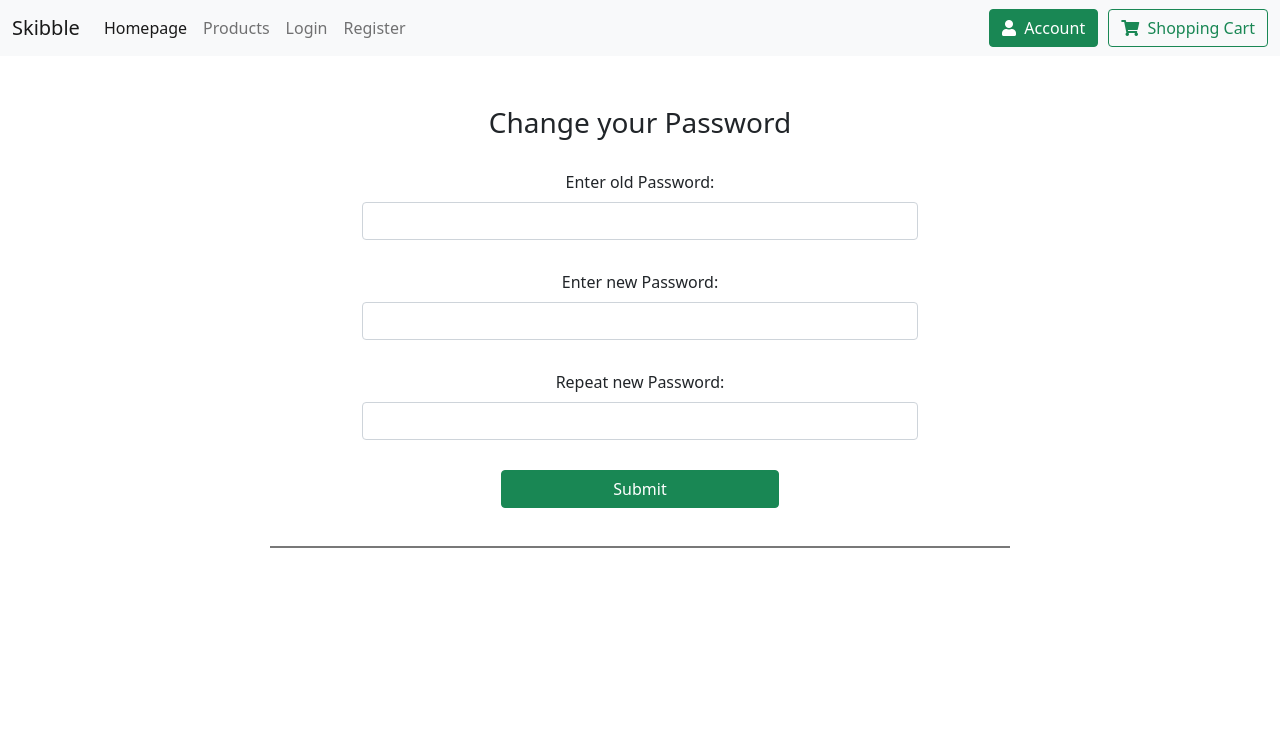
After one commit to PaulRauser/Webshop, a PHP site: page /HTML/profile.html in a window 1280 px wide. The commit adds this page. Shown: the top 747 px of the page. Run offline with PHP 8.4, Linux system fonts and the light colour scheme; some libraries are stand-ins or nearby versions.

Commit message:
Profile Page erstellt + Change Password fertig gemacht

```diff
--- a/CSS/homepage.css
+++ b/CSS/homepage.css
@@ -57,3 +57,7 @@
 .no-hover:hover {
     color: white;
 }
+
+.carousel-item {
+    cursor: pointer;
+}
--- /dev/null
+++ b/CSS/profile.css
@@ -0,0 +1,63 @@
+.change-password-section {
+    margin-top: 50px;
+    margin-bottom: 40px;
+    position: relative;
+}
+
+.change-password-section::after {
+    content: '';
+    position: absolute;
+    bottom: -40px;
+    width: 80%;
+    left: 10%;
+    height: 2px;
+    background-color: rgb(120,120,120);
+
+}
+
+.change-password-heading {
+    text-align: center;
+}
+
+.change-password {
+    position: relative;
+    width: 60%;
+    left: 20%;
+    min-width: 400px;
+}
+
+.forgot-password-button {
+    width: 30%;
+    position: relative;
+    left: 35%;
+    margin-top: 30px;
+}
+
+.copyright {
+    position: absolute;
+    top: 10000px;
+    width: 400px;
+    left: calc(50% - 200px);
+}
+
+.pw-change {
+    position: relative;
+    top: 10px;
+}
+
+.pw-info {
+    position: relative;
+    top: 5px;
+    left: 215px;
+    color: red;
+}
+
+.input-description {
+    margin-top: 30px;
+    margin-bottom: 8px;
+    text-align: center;
+}
+
+body {
+    overflow-x: hidden;
+}
--- a/HTML/forgot_password.html
+++ b/HTML/forgot_password.html
@@ -4,7 +4,7 @@
     <meta charset="UTF-8">
     <meta http-equiv="X-UA-Compatible" content="IE=edge">
     <meta name="viewport" content="width=device-width, initial-scale=1.0">
-    <title>Webshop</title>
+    <title>Skibble</title>
 
     <link href="../node_modules/bootstrap/dist/css/bootstrap.min.css" rel="stylesheet">
     <link href="../node_modules/@fortawesome/fontawesome-free/css/all.css" rel="stylesheet">
@@ -18,7 +18,7 @@
 <body>
   <nav class="navbar navbar-expand-lg navbar-light bg-light">
     <div class="container-fluid">
-      <a class="navbar-brand" href="index.html">Webshop</a>
+      <a class="navbar-brand" href="index.html">Skibble</a>
       <button class="navbar-toggler shadow-none" type="button" data-bs-toggle="collapse" data-bs-target="#navbarNav" aria-controls="navbarNav" aria-expanded="false" aria-label="Toggle navigation">
         <span class="navbar-toggler-icon"></span>
       </button>
--- a/HTML/login.html
+++ b/HTML/login.html
@@ -37,7 +37,7 @@
           </li>
         </ul>
       </div>
-      <a href="#" class="btn btn-outline-success left" role="button" aria-pressed="true" style="margin-right: 10px;">
+      <a href="profile.html" class="btn btn-outline-success left" role="button" aria-pressed="true" style="margin-right: 10px;">
         <i class="fas fa-user"></i>&nbsp Account</a>
       <a href="shopping_cart.html" class="btn btn-outline-success" role="button" aria-pressed="true">
         <i class="fas fa-shopping-cart"></i>&nbsp Shopping Cart</a>
--- a/HTML/product_page.html
+++ b/HTML/product_page.html
@@ -35,7 +35,7 @@
               </li>
             </ul>
           </div>
-          <a href="#" class="btn btn-outline-success left" role="button" aria-pressed="true" style="margin-right: 10px;">
+          <a href="profile.html" class="btn btn-outline-success left" role="button" aria-pressed="true" style="margin-right: 10px;">
             <i class="fas fa-user"></i>&nbsp Account</a>
           <a href="shopping_cart.html" class="btn btn-outline-success" role="button" aria-pressed="true">
             <i class="fas fa-shopping-cart"></i>&nbsp Shopping Cart</a>
--- /dev/null
+++ b/HTML/profile.html
@@ -0,0 +1,90 @@
+<!DOCTYPE html>
+<html lang="en">
+<head>
+    <meta charset="UTF-8">
+    <meta http-equiv="X-UA-Compatible" content="IE=edge">
+    <meta name="viewport" content="width=device-width, initial-scale=1.0">
+    <title>Skibble</title>
+
+
+    <link href="../node_modules/bootstrap/dist/css/bootstrap.min.css" rel="stylesheet">
+    <link href="../node_modules/@fortawesome/fontawesome-free/css/all.css" rel="stylesheet">
+
+    <link rel="stylesheet" href="../CSS/profile.css">
+    <link rel="stylesheet" href="../CSS/general_frontend_styles.css">
+</head>
+<body>
+    <nav class="navbar navbar-expand-lg navbar-light bg-light">
+        <div class="container-fluid">
+          <a class="navbar-brand" href="index.html">Skibble</a>
+          <button class="navbar-toggler shadow-none" type="button" data-bs-toggle="collapse" data-bs-target="#navbarNav" aria-controls="navbarNav" aria-expanded="false" aria-label="Toggle navigation">
+            <span class="navbar-toggler-icon"></span>
+          </button>
+          <div class="collapse navbar-collapse" id="navbarNav">
+            <ul class="navbar-nav">
+              <li class="nav-item">
+                <a class="nav-link active" aria-current="page" href="index.html">Homepage</a>
+              </li>
+              <li class="nav-item">
+                <a class="nav-link" href="products.html">Products</a>
+              </li>
+              <li class="nav-item">
+                <a class="nav-link" href="login.html">Login</a>
+              </li>
+              <li class="nav-item">
+                <a class="nav-link" href="register.html" tabindex="-1" aria-disabled="true">Register</a>
+              </li>
+            </ul>
+          </div>
+          <a href="profile.html" class="btn btn-success left" role="button" aria-pressed="true" style="margin-right: 10px;">
+            <i class="fas fa-user"></i>&nbsp Account</a>
+          <a href="shopping_cart.html" class="btn btn-outline-success" role="button" aria-pressed="true">
+            <i class="fas fa-shopping-cart"></i>&nbsp Shopping Cart</a>
+        </div>
+      </nav>
+      <div class="container">
+        <div class="row">
+          <div class="col-1">
+
+          </div>
+          <div class="col-10">
+            <div class="change-password-section">
+              <h3 class="change-password-heading">Change your Password</h3>
+              <form class="change-password-form" action="">
+                <div class="input-description" id="g">Enter old Password:</div>
+                <div class="input-group flex-nowrap change-password">
+                    <input type="password" class="form-control input-md old-password" aria-label="Username" aria-describedby="addon-wrapping">
+                </div>
+                <div class="old-password-info pw-info"></div>
+
+                <div class="input-description" id="g">Enter new Password:</div>
+                <div class="input-group flex-nowrap change-password">
+                <input type="password" class="form-control new-password" aria-label="Username" aria-describedby="addon-wrapping">
+                </div>
+                <div class="new-password-info pw-info"></div>
+
+                <div class="input-description" id="g">Repeat new Password:</div>
+                <div class="input-group flex-nowrap change-password">
+                  <input id="" type="password" class="form-control repeat-password" aria-label="Username" aria-describedby="addon-wrapping">
+                </div>
+                <div class="repeat-password-info pw-info"></div>
+
+                <button type="button" class="btn btn-success forgot-password-button">Submit</button>
+              </form>
+            </div>
+
+          </div>
+          <div class="col-1">
+
+          </div>
+        </div>
+      </div>
+
+      <div class="copyright">©Dolly-Dawn Barnpusher 2021</div>
+
+      <script src="../node_modules/jquery/dist/jquery.js"></script>
+      <script src="../node_modules/@popperjs/core/dist/umd/popper.min.js"></script>
+      <script src="../node_modules/bootstrap/dist/js/bootstrap.min.js" ></script>
+      <script src="../JavaScript/change_password.js"></script>
+</body>
+</html>
--- a/HTML/register.html
+++ b/HTML/register.html
@@ -37,7 +37,7 @@
               </li>
             </ul>
           </div>
-          <a href="#" class="btn btn-outline-success left" role="button" aria-pressed="true" style="margin-right: 10px;">
+          <a href="profile.html" class="btn btn-outline-success left" role="button" aria-pressed="true" style="margin-right: 10px;">
             <i class="fas fa-user"></i>&nbsp Account</a>
           <a href="shopping_cart.html" class="btn btn-outline-success" role="button" aria-pressed="true">
             <i class="fas fa-shopping-cart"></i>&nbsp Shopping Cart</a>
--- a/HTML/shopping_cart.html
+++ b/HTML/shopping_cart.html
@@ -34,7 +34,7 @@
               </li>
             </ul>
           </div>
-          <a href="#" class="btn btn-outline-success left" role="button" aria-pressed="true" style="margin-right: 10px;">
+          <a href="profile.html" class="btn btn-outline-success left" role="button" aria-pressed="true" style="margin-right: 10px;">
             <i class="fas fa-user"></i>&nbsp Account</a>
           <a href="shopping_cart.html" class="btn btn-outline-success" role="button" aria-pressed="true">
             <i class="fas fa-shopping-cart"></i>&nbsp Shopping Cart</a>
--- /dev/null
+++ b/JavaScript/change_password.js
@@ -0,0 +1,32 @@
+const changePasswordSubmit = document.querySelector('.forgot-password-button');
+const oldPassword = document.querySelector('.old-password');
+const newPassword = document.querySelector('.new-password');
+const repeatPassword = document.querySelector('.repeat-password');
+
+const oldInfo = document.querySelector('.old-password-info');
+const newInfo = document.querySelector('.new-password-info');
+const repeatInfo = document.querySelector('.repeat-password-info');
+
+changePasswordSubmit.addEventListener('click', () => {
+    if(oldPassword.value.length == 0) {
+        oldInfo.innerHTML = "Please enter your old password";
+    }
+    else {
+        oldInfo.innerHTML = "";
+    }
+    if(newPassword.value.length == 0) {
+        newInfo.innerHTML = "Please enter a new password";
+    }
+    else {
+        newInfo.innerHTML = "";
+    }
+    if(repeatPassword.value.length == 0) {
+        repeatInfo.innerHTML = "Please repeat your new password";
+    }
+    else if(newPassword.value != repeatPassword.value) {
+        repeatInfo.innerHTML = "The new Passwords do not match";
+    }
+    else {
+        newInfo.innerHTML = "";
+    }
+});
```
Also changed, not shown: HTML/index.html (+11 -12 lines), HTML/products.html (+31 -31 lines), JavaScript/homepage.js (added, +13 -0 lines), 1 other file.
